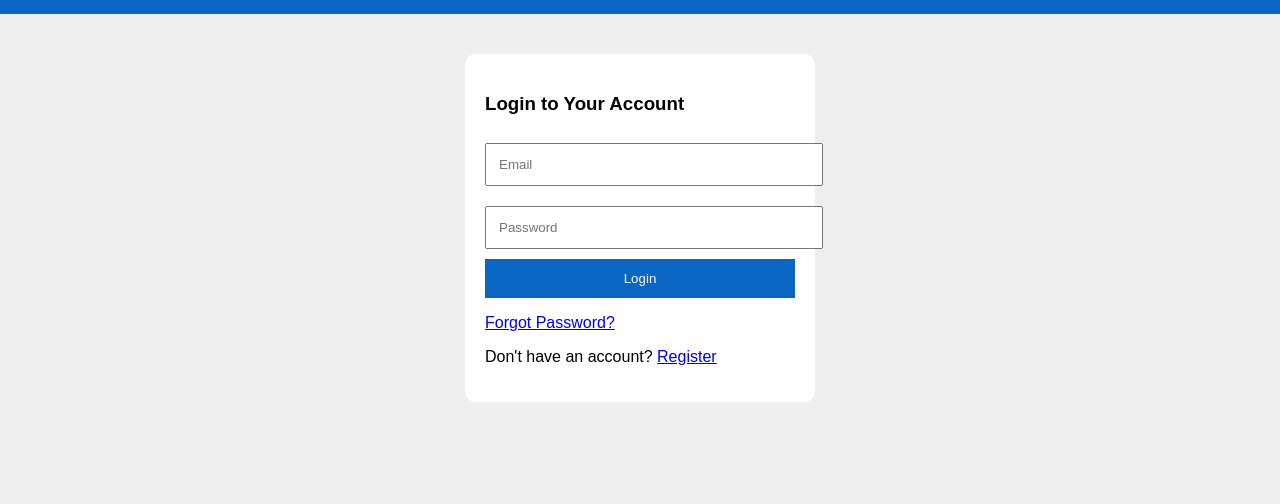
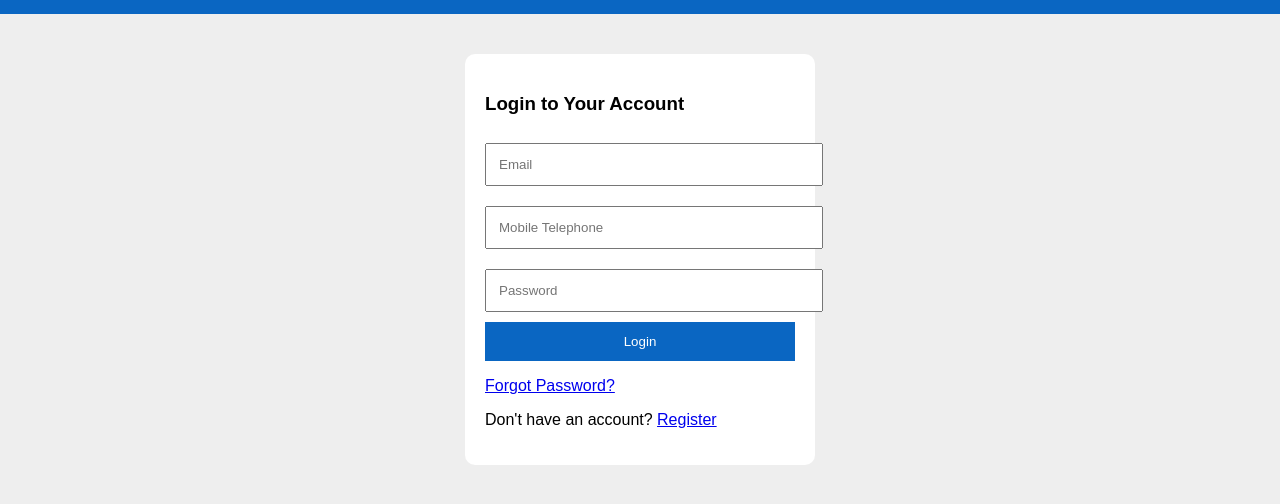
Before and after one commit to Gisele76/Collaborator, a plain HTML site: page login.html in a window 1280 px wide. Shown: the part 84-588 px from the top of the page. Drawn offline with Linux system fonts and the light colour scheme.

Commit message:
adjusting  login user requirements

```diff
--- a/login.html
+++ b/login.html
@@ -16,6 +16,7 @@
     <h3>Login to Your Account</h3>
 
     <input type="email" placeholder="Email" required>
+    <input type="mobile phone" placeholder="Mobile Telephone" required>
     <input type="password" placeholder="Password" required>
 
     <button type="button" onclick="loginUser()">Login</button>
```
